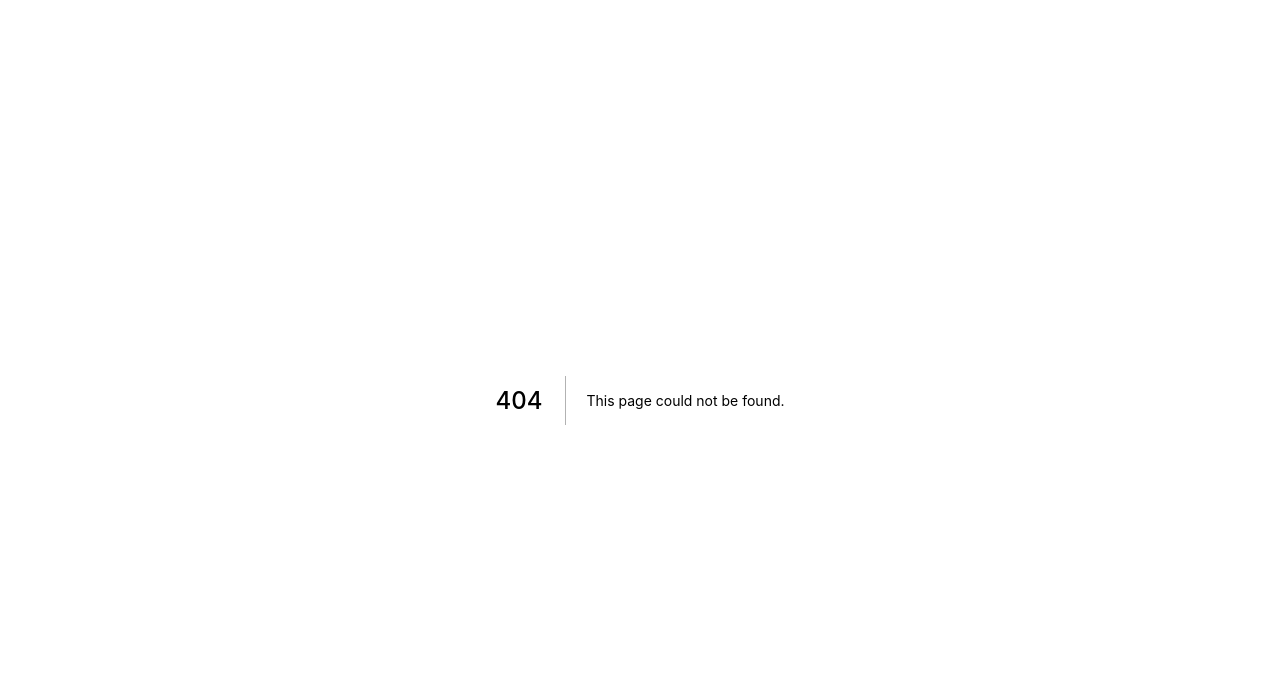
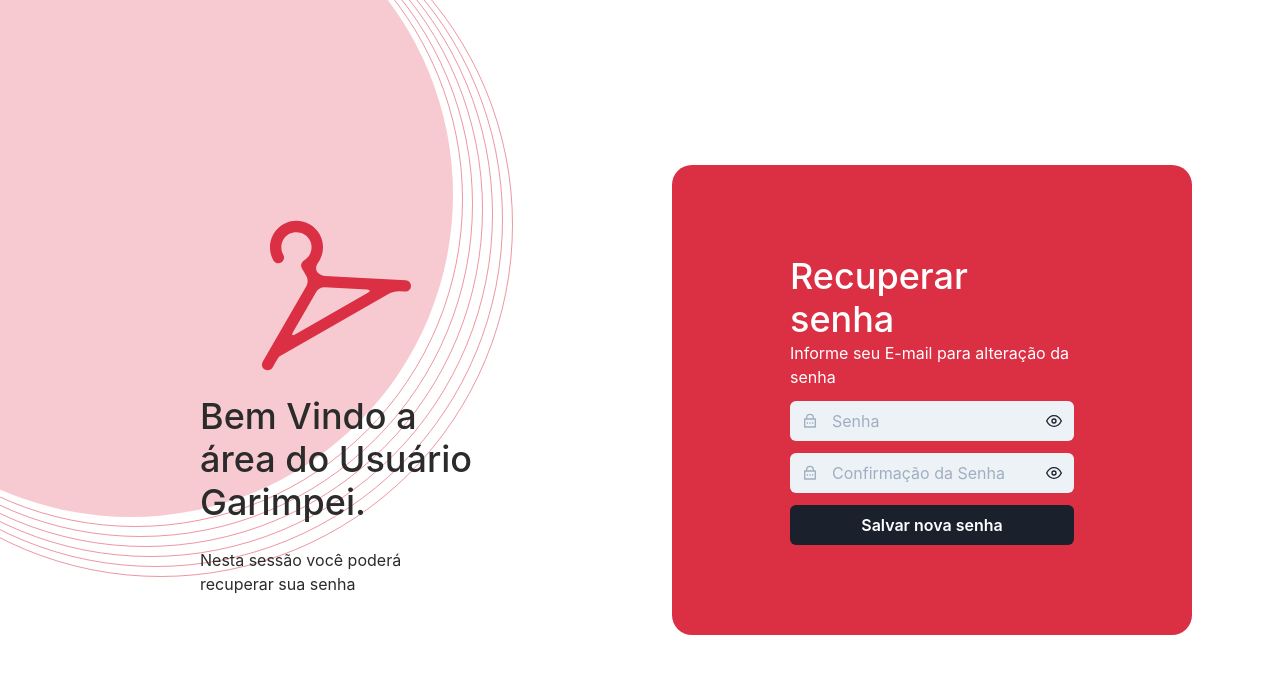
Before and after one commit to UnBArqDsw2021-2/2021.2_G5_Garimpei_Frontend, a Next.js app: page /auth/set_password in a window 1280 px wide. Before the commit this address had no page. Shown: the top 674 px of the page. Built offline with nearby package versions, Linux system fonts and the light colour scheme.

Commit message:
feat: creates set password layout
Co-authored-by: Daniel Barcelos <danielbarcelos.7@hotmail.com>

```diff
--- /dev/null
+++ b/src/pages/auth/set_password.tsx
@@ -0,0 +1,158 @@
+import {
+  Button,
+  Flex,
+  Heading,
+  Icon,
+  Image,
+  Input,
+  InputGroup,
+  InputLeftElement,
+  InputRightElement,
+  Text,
+} from "@chakra-ui/react";
+import { useState } from "react";
+import { FiEye, FiEyeOff } from "react-icons/fi";
+import { MdOutlineEmail } from "react-icons/md";
+import { RiLockPasswordLine } from "react-icons/ri";
+
+export default function SetPassword() {
+  const [showPassword, setShowPassword] = useState(false);
+  const [showPasswordConfirmation, setShowPasswordConfirmation] =
+    useState(false);
+
+  return (
+    <Flex
+      w="full"
+      maxW="1440px"
+      margin="0 auto"
+      boxShadow="2xl"
+      flexDirection={{ base: "column", lg: "row" }}
+      gap="2rem"
+      bg="white"
+      position="relative"
+      overflow="hidden"
+      height="100vh"
+      alignItems="center"
+      p="2rem"
+    >
+      {/* BACKGROUND IMAGE */}
+      <Image
+        src="/svgs/circles_bg.svg"
+        position="absolute"
+        top="-8rem"
+        left={{ base: "-6rem", lg: "-12rem" }}
+        maxW={{ base: "26rem", lg: "46rem" }}
+        alt="Background image"
+        zIndex="0"
+      />
+
+      <Flex
+        flexDirection="column"
+        mt="1rem"
+        alignItems="center"
+        zIndex="2"
+        w="50%"
+      >
+        <Image src="/svgs/logo_simple.svg" maxW="10rem" alt="Garimpei" />
+        <Heading
+          fontSize={{ base: "1.9rem", lg: "2.25rem" }}
+          fontWeight="medium"
+          color="text.900"
+          textAlign={{ base: "center", lg: "left" }}
+          mt="1.5rem"
+          maxW="17rem"
+          w={{ base: "max-content", lg: "auto" }}
+        >
+          Bem Vindo a área do Usuário Garimpei.
+        </Heading>
+        <Text
+          fontSize="1rem"
+          color="text.900"
+          fontWeight="regular"
+          textAlign={{ base: "center", lg: "left" }}
+          mt="1.5rem"
+          maxW="17rem"
+        >
+          Nesta sessão você poderá recuperar sua senha
+        </Text>
+      </Flex>
+      <Flex
+        flexDirection="column"
+        bg="brand.500"
+        py={{ base: "3rem", lg: "5.625rem" }}
+        px={{ base: "3rem", lg: "7.375rem" }}
+        w={{ base: "full", lg: "100%" }}
+        gap="0.75rem"
+        borderRadius="20px"
+        maxW="520px"
+      >
+        <Flex flexDirection="column">
+          <Heading
+            fontSize={{ base: "1.9rem", lg: "2.25rem" }}
+            fontWeight="medium"
+            color="white"
+          >
+            Recuperar senha
+          </Heading>
+
+          <Text fontSize="1rem" color="white" fontWeight="regular">
+            Informe seu E-mail para alteração da senha
+          </Text>
+        </Flex>
+
+        {/* Input */}
+
+        <InputGroup>
+          <InputLeftElement pointerEvents="none">
+            <Icon as={RiLockPasswordLine} color="gray.400" />
+          </InputLeftElement>
+
+          <Input
+            placeholder="Senha"
+            type={showPassword ? "text" : "password"}
+            focusBorderColor="brand.500"
+            variant="filled"
+            _focus={{ bg: "gray.100" }}
+          />
+
+          <InputRightElement
+            _hover={{ cursor: "pointer" }}
+            onClick={() => setShowPassword((oldState) => !oldState)}
+          >
+            <Icon as={!showPassword ? FiEye : FiEyeOff} />
+          </InputRightElement>
+        </InputGroup>
+
+        <InputGroup>
+          <InputLeftElement pointerEvents="none">
+            <Icon as={RiLockPasswordLine} color="gray.400" />
+          </InputLeftElement>
+
+          <Input
+            placeholder="Confirmação da Senha"
+            type={showPasswordConfirmation ? "text" : "password"}
+            focusBorderColor="brand.500"
+            variant="filled"
+            _focus={{ bg: "gray.100" }}
+          />
+
+          <InputRightElement
+            _hover={{ cursor: "pointer" }}
+            onClick={() => setShowPasswordConfirmation((oldState) => !oldState)}
+          >
+            <Icon as={!showPasswordConfirmation ? FiEye : FiEyeOff} />
+          </InputRightElement>
+        </InputGroup>
+        <Button
+          w="full"
+          bg="gray.800"
+          color="white"
+          _hover={{ bg: "gray.900" }}
+          _active={{ bg: "brand.600" }}
+        >
+          Salvar nova senha
+        </Button>
+      </Flex>
+    </Flex>
+  );
+}
```
